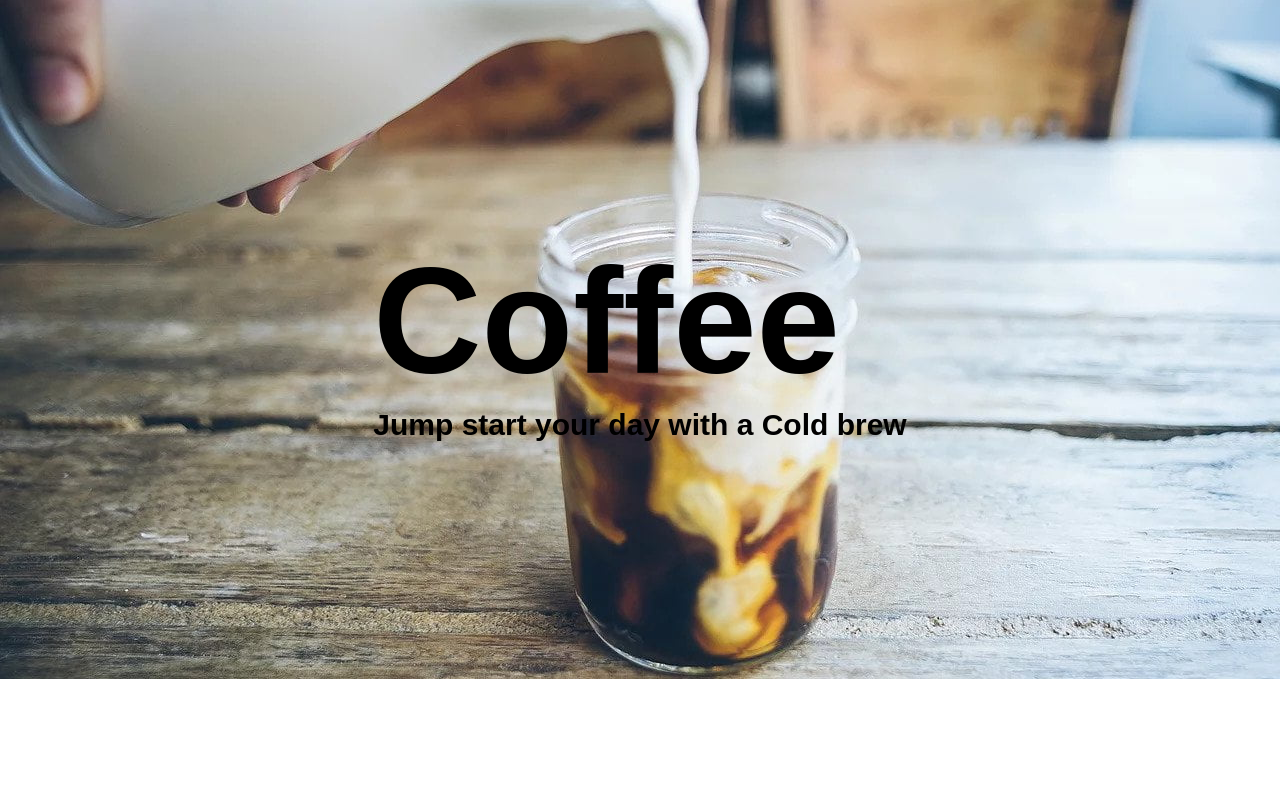
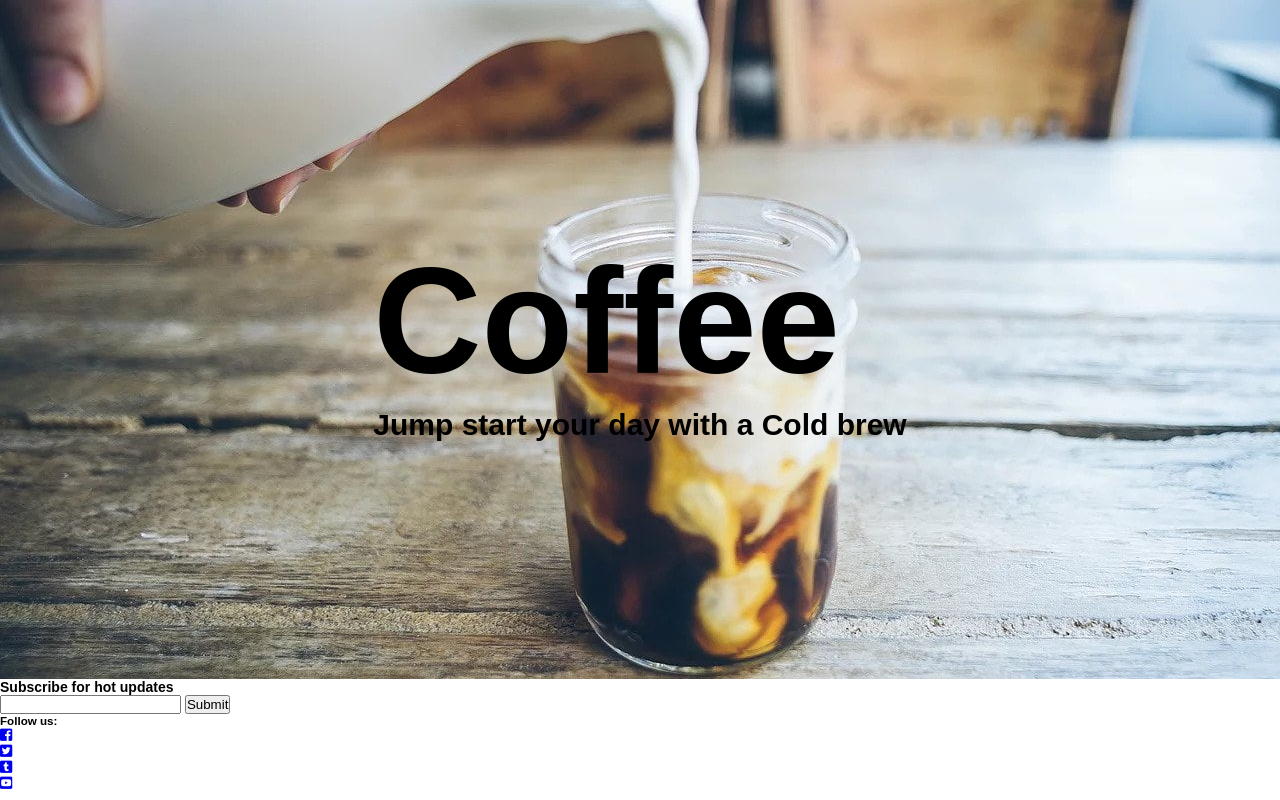
Before and after one commit to alexgooner12/bakery-site, a plain HTML site: page index.html in a window 1280 px wide. Shown: the part 3540-4340 px from the top of the page. Before the commit the page ends 4219 px from the top, so only its background shows below. Drawn offline with Linux system fonts and the light colour scheme.

Commit message:
Add footer html structure. Add h4 heading, form and social navigation.

```diff
--- a/index.html
+++ b/index.html
@@ -105,6 +105,33 @@
         </h1>
     </section>
 
+    <!-- footer -->
+
+    <footer class="footer">
+        <h4>Subscribe for hot updates</h4>
+        <form class="submit-form">
+            <input type="text" class="submmit-form__input">
+            <button class="submit-form__btn">Submit</button>
+        </form>
+        <div class="social-nav__box">
+            <h5 class="social-nav__heading">Follow us:</h5>
+            <ul class="social-nav">
+                <li class="socail-nav__item">
+                    <a href="#" class="social-nav link"><i class="fab fa-facebook-square social-nav__icon tooltip"><span class="tooltiptext">Facebook</span></i></a>
+                </li>
+                <li class="socail-nav__item">
+                    <a href="#" class="social-nav link"><i class="fab fa-twitter-square social-nav__icon tooltip"><span class="tooltiptext">Twitter</span></i></a>
+                </li>
+                <li class="socail-nav__item">
+                    <a href="#" class="social-nav link"><i class="fab fa-tumblr-square social-nav__icon tooltip"><span class="tooltiptext">Tumblr</span></i></a>
+                </li>
+                <li class="socail-nav__item">
+                    <a href="#" class="social-nav link"><i class="fab fa-youtube-square social-nav__icon tooltip"><span class="tooltiptext">YouTube</span></i></a>
+                </li>
+            </ul>
+        </div>
+    </footer>
+
 
 
 </body>
--- a/sass/_components.scss
+++ b/sass/_components.scss
@@ -111,3 +111,25 @@
     }
 
 }
+
+// Tooltip  //
+.tooltip {
+    position: relative;
+    display: inline-block;
+
+    & .tooltiptext {
+        visibility: hidden;
+        width: 12rem;
+        background-color: $color-white;
+        color: $color-light-grey;
+        text-align: center;
+        padding: .5rem 0;
+        border-radius: .5rem;
+        position: absolute;
+        z-index: 1;
+    }
+
+    &:hover .tooltiptext {
+        visibility: visible;
+    }
+}
```
Also changed, not shown: css/main.css.
